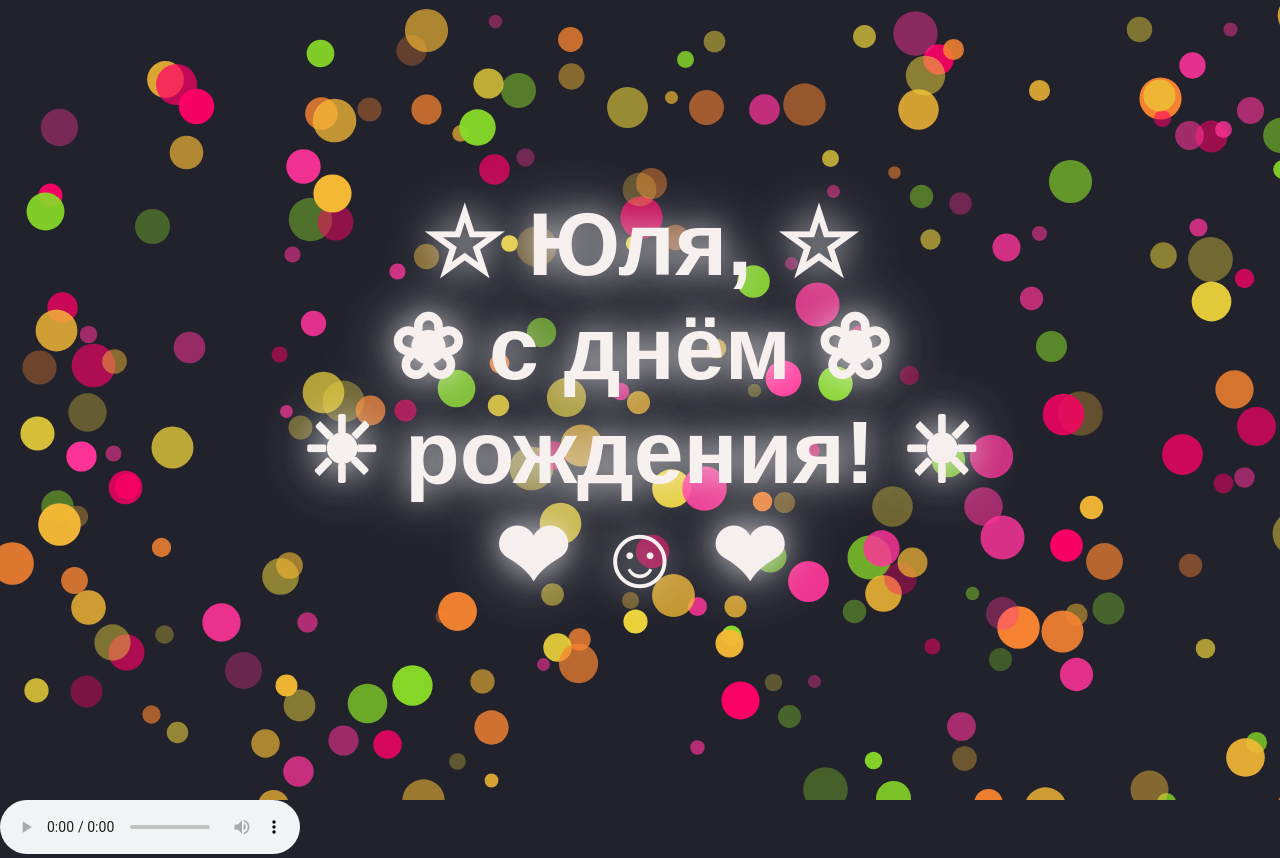
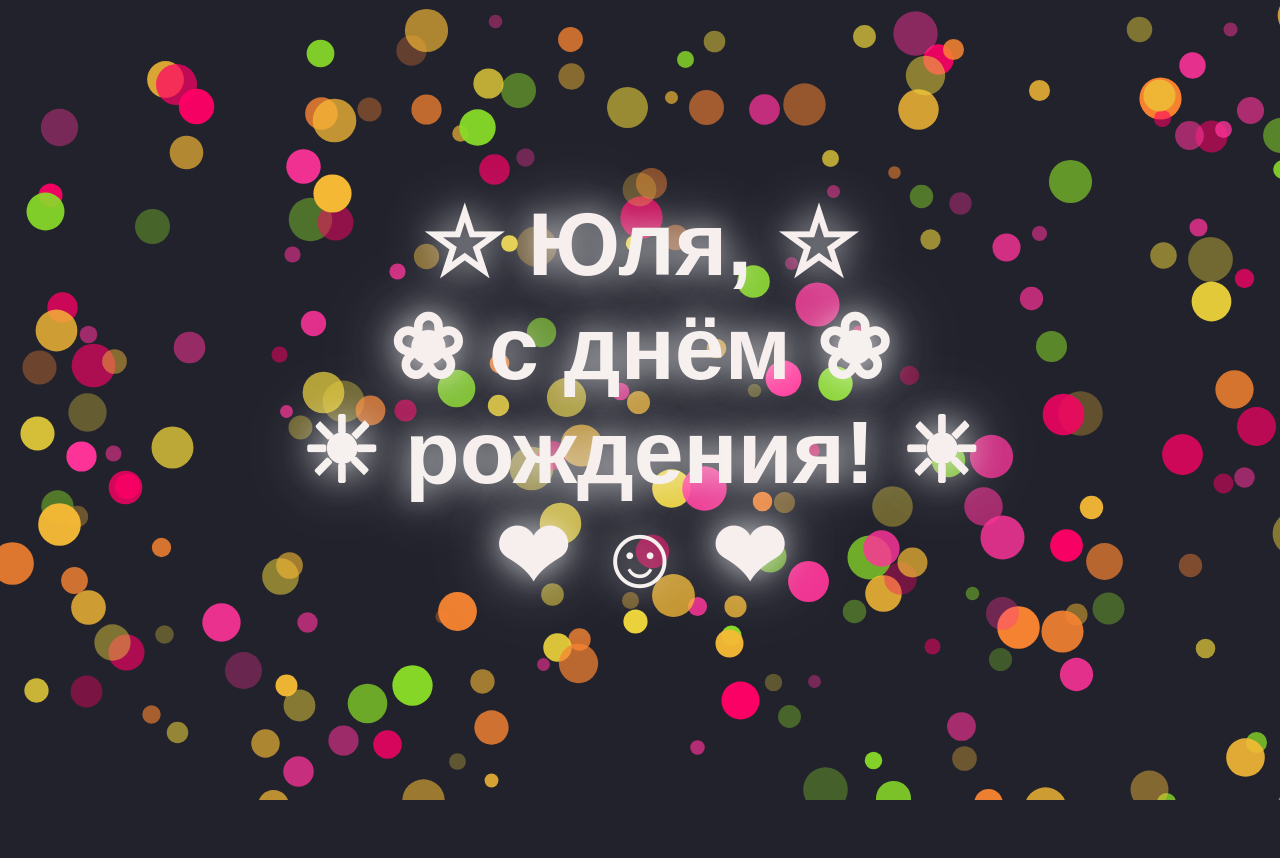
Before and after one commit to anastasiaburacioc/AB, a plain HTML site: page index.html in a window 1280 px wide. After the commit the page ends 800 px from the top, so only its background shows below. Drawn offline with nearby package versions, Linux system fonts and the light colour scheme; a web font is replaced by a local one.

Commit message:
Update index.html

```diff
--- a/index.html
+++ b/index.html
@@ -40,8 +40,9 @@
       </div>
     </div>
 
-    <audio src="artificii.mp3" controls autoplay>
-    </audio>
+   <video controls="" autoplay="" name="media" preload="auto" hidden>
+<source src="artificii.mp3" type="audio/mp3">
+</video>
     <script
       class="cssdeck"
       src="//cdnjs.cloudflare.com/ajax/libs/jquery/1.8.0/jquery.min.js"
```
